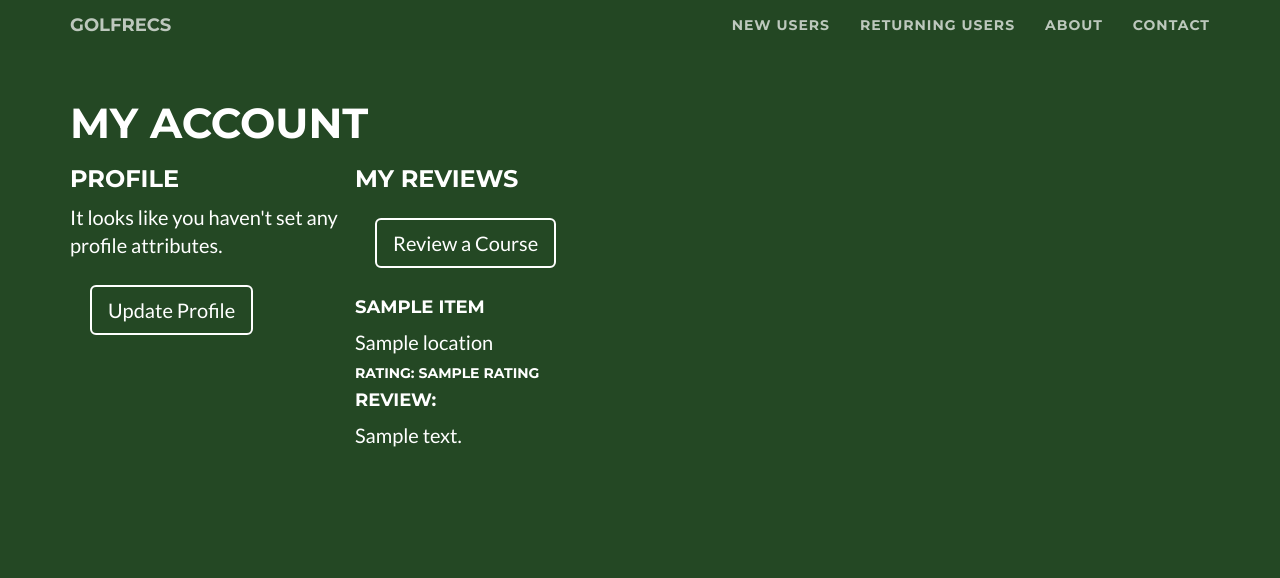
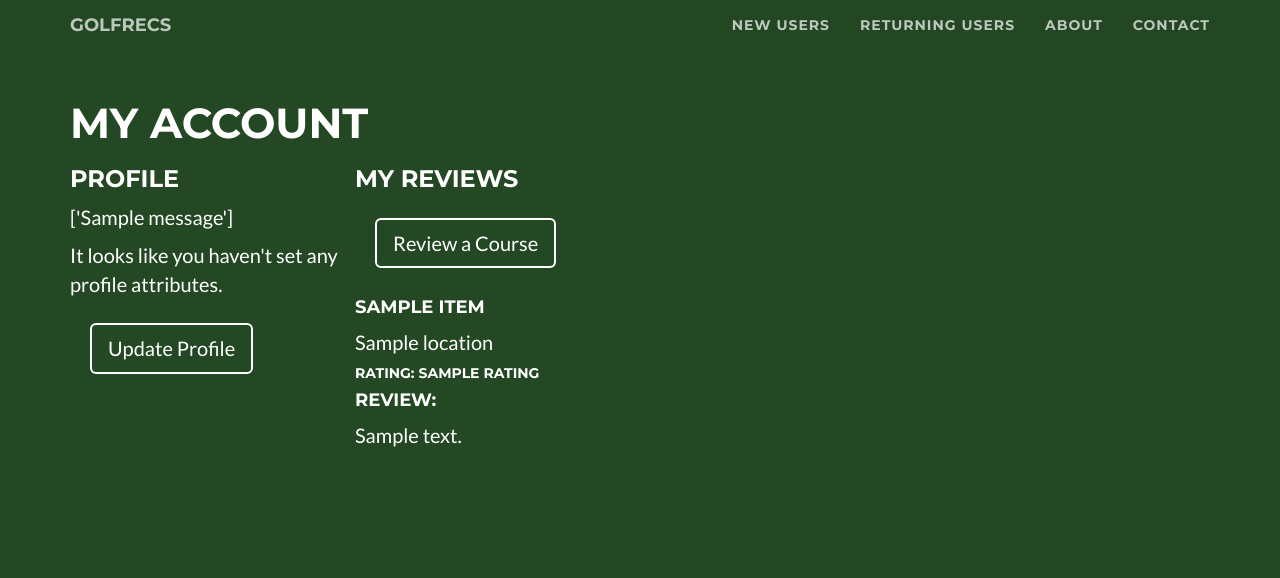
Before and after one commit to GrierPhillips/Capstone, a Python web app: template GolfRecs/application/app/templates/account.html in a window 1280 px wide. Shown: the top 578 px of the page. Run offline with Jinja, Linux system fonts and the light colour scheme; the template is opened without the code that fills it: most values are stand-ins (such as "Sample title", 1, 10 or a date in 2020); one stand-in notice (Sample message) is shown; some libraries are stand-ins or nearby versions.

Commit message:
Add flashed messages to account.html

```diff
--- a/GolfRecs/application/app/templates/account.html
+++ b/GolfRecs/application/app/templates/account.html
@@ -15,9 +15,11 @@
       <div class='row'>
         <h3>Profile</h3>
         <p>{{ current_user.name }}</p>
-        {% if request.args.get('message') %}
-          <p>{{ request.args.get('message') }}</p>
-        {% endif %}
+        {% with message = get_flashed_messages() %}
+          {% if message %}
+              <p>{{ message }}</p>
+          {% endif %}
+        {% endwith %}
         {% if atts %}
           {% for attr in user_attrs %}
               {% if attr in user_item.keys() %}
--- a/GolfRecs/application/app/views.py
+++ b/GolfRecs/application/app/views.py
@@ -102,6 +102,7 @@ def signup():
         user = User(user_doc)
         login_user(user)
         APP.config['MODEL'].add_user(user_doc['User Id'])
+        flash('Thanks for registering!')
         return redirect(url_for('account'))
     else:
         error = form.errors
```
